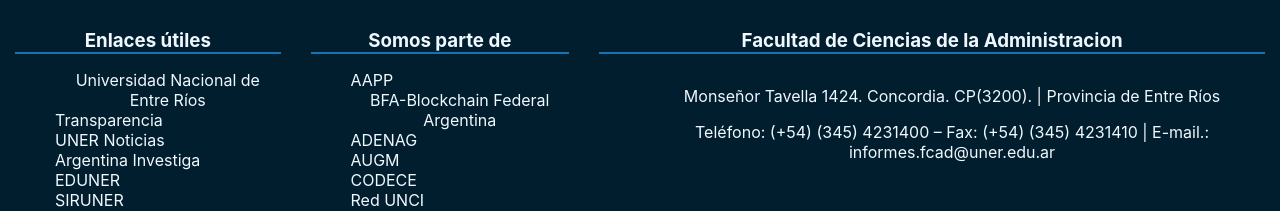
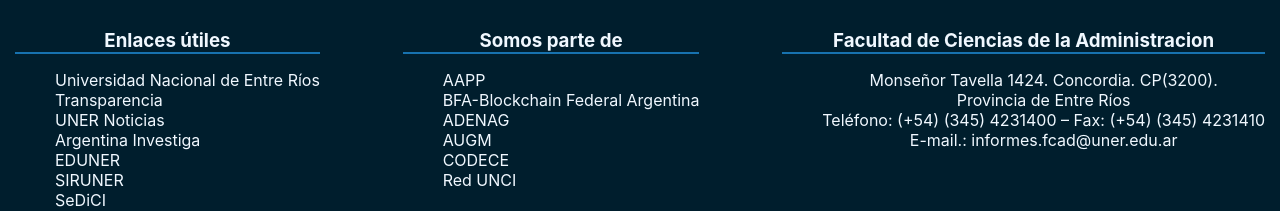
Before and after one commit to camiloculpian/TP-Final_PROG3, a React (Create React App) app in the folder tp-final/: page / in a window 1280 px wide. Shown: the part 677-888 px from the top of the page. Built offline with nearby package versions, Linux system fonts and the light colour scheme; no server answers.

Commit message:
modified:   tp-final/src/layouts/Footer.css 	modified:   tp-final/src/layouts/Footer.jsx

```diff
--- a/tp-final/src/layouts/Footer.css
+++ b/tp-final/src/layouts/Footer.css
@@ -24,6 +24,10 @@
 .footerContent h3{
     border-bottom: #1772af solid 2px;
     margin-bottom: 0px;
+}
+
+.footerContent p{
+    margin: 0px;
 }
 
 .footerContentItem{
--- a/tp-final/src/layouts/Footer.jsx
+++ b/tp-final/src/layouts/Footer.jsx
@@ -40,8 +40,10 @@
         <div className='footerContentItem'>
           <h3>Facultad de Ciencias de la Administracion</h3>
           <ul>
-            <p>Monseñor Tavella 1424. Concordia. CP(3200). | Provincia de Entre Ríos</p>
-            <p>Teléfono: (+54) (345) 4231400 – Fax: (+54) (345) 4231410 | E-mail.: informes.fcad@uner.edu.ar</p>
+            <p>Monseñor Tavella 1424. Concordia. CP(3200).</p>
+            <p> Provincia de Entre Ríos</p>
+            <p>Teléfono: (+54) (345) 4231400 – Fax: (+54) (345) 4231410 </p>
+            <p> E-mail.: informes.fcad@uner.edu.ar</p>
           </ul>
         </div>
       </nav>
```
